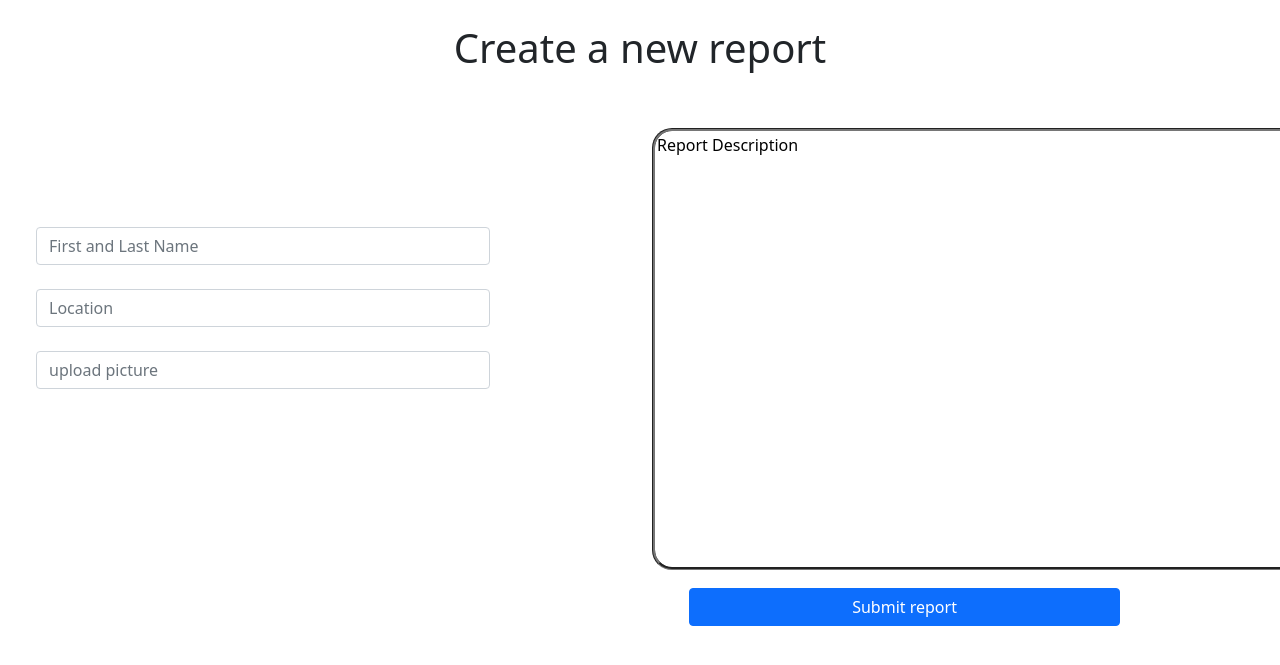
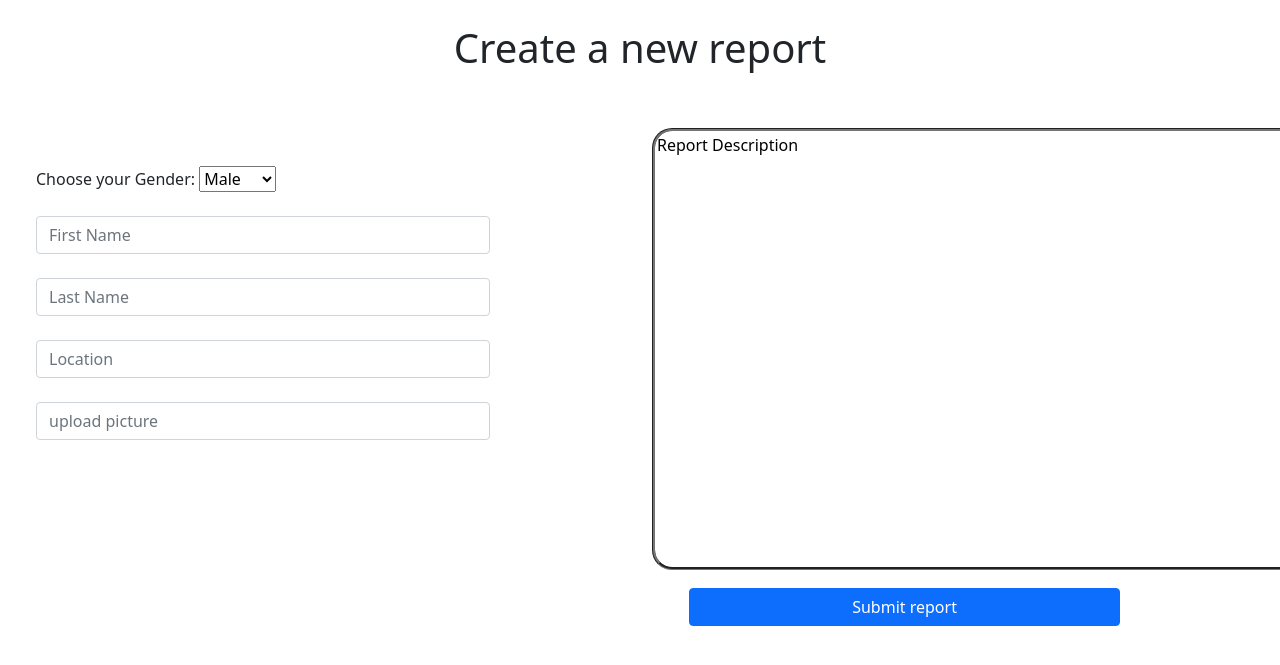
Before and after one commit to Christian-Hummel/IMC-AFS-Group1, a Django app: page /report/ in a window 1280 px wide; the page is wider, and only the part inside the window is pictured. Shown: the part 56-721 px from the top of that part. Run offline with Django 4.2, Linux system fonts and the light colour scheme.

Commit message:
made small adjustments

```diff
--- a/floodproject/templates/report.html
+++ b/floodproject/templates/report.html
@@ -10,7 +10,7 @@
 <body>
     <nav class="navbar navbar-expand-lg navbar-light bg-light">
         <div class="container-fluid">
-            <a class="navbar-brand" href="#">Home</a>
+            <a class="navbar-brand" href="{% url 'main' %}">Home</a>
             <button class="navbar-toggler" type="button" data-bs-toggle="collapse" data-bs-target="#navbarNav" aria-controls="navbarNav" aria-expanded="false" aria-label="Toggle navigation">
                 <span class="navbar-toggler-icon"></span>
             </button>
@@ -37,8 +37,20 @@
     <div class="container-fluid">
         <div class="row">
             <div class="col-md-6">
-                <div class="container-fluid "style="margin-top: 20%">
-                    <input type="text" class="form-control" id="name" placeholder="First and Last Name" style="width: 80%;">
+                <div class="container-fluid "style="margin-top: 10%">
+
+                    <form action="/action_page.php">
+                        <label for="gender">Choose your Gender: </label>
+                        <select class="" name="genders" id="genders">
+                            <option value="male">Male</option>
+                            <option value="female">Female</option>
+                        </select>
+                        </form>
+                        <br>
+
+                    <input type="text" class="form-control" id="first_name" placeholder="First Name" style="width: 80%;">
+                    <br>
+                    <input type="text" class="form-control" id="last_name" placeholder="Last Name" style="width: 80%;">
                     <br>
                     <input type="text" class="form-control" id="location" placeholder="Location "style="width: 80%;">
                     <br>
```
